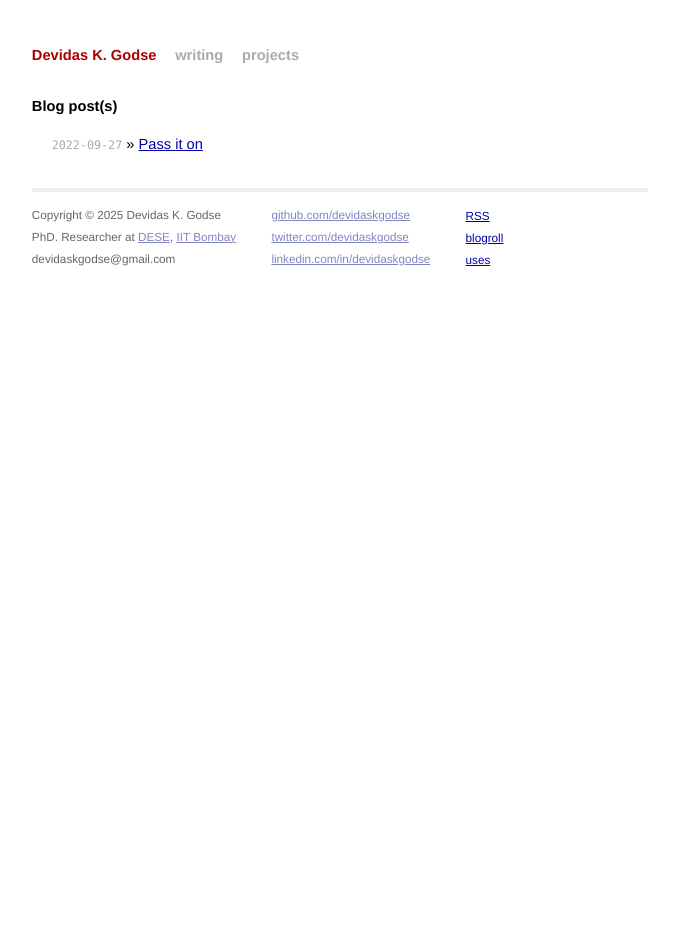
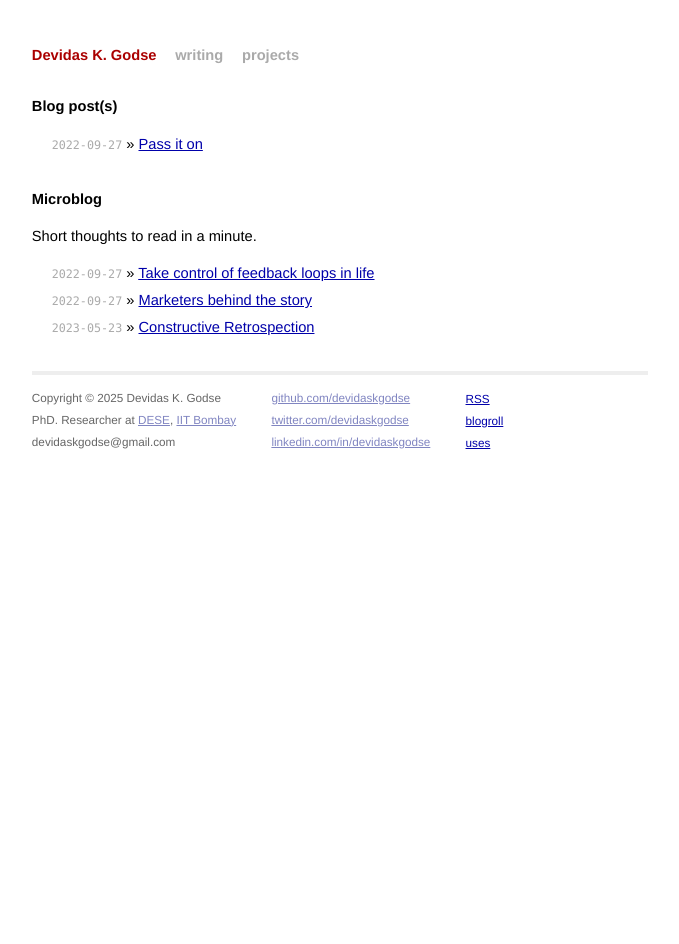
Before and after one commit to devidaskgodse/devidaskgodse.github.io, a Jekyll site: the page built from writing.md, in a window 1280 px wide. Shown: the whole page, without its empty margins (300-979 px from the left). Built offline with Jekyll 4.4.1, drawn with Linux system fonts in a browser that asks for light colours.

Commit message:
microjournal collection for short thoughts

```diff
--- a/_config.yml
+++ b/_config.yml
@@ -31,6 +31,9 @@ github_username:  jekyll
 
 # Build settings
 theme: minima
+collections:
+  micro:
+    output: true
 plugins:
   - jekyll-feed
 
--- /dev/null
+++ b/_micro/feedback_loops.md
@@ -0,0 +1,11 @@
+---
+layout: posts
+title: Take control of feedback loops in life
+date: 2022-09-27 07:27:00 +0530
+city: Mumbai, India
+---
+
+|  | **what I don't do** | **what I do**|
+|-|-|-|
+| **what works** | Incorporate or automate | keep repeating |
+| **what doesn't work** | keep avoiding | eliminate this |
--- /dev/null
+++ b/_micro/marketers.md
@@ -0,0 +1,13 @@
+---
+layout: posts
+title: Marketers behind the story
+date: 2022-09-27 07:27:00 +0530
+city: Mumbai, India
+---
+
+> To realize that all your life- you know, all your love, all your hate, all your memory, all your pain- it was all the same thing. It was all a story. A story that you have about how the world operates. A story about reality. And like a lot of stories, there's **marketer** at the end of it!
+
+Inspired from:
+> To realize that all your life- you know, all your love, all your hate, all your memory, all your pain- it was all the same thing. It was all the same dream. A dream that you had inside a locked room. A dream about being a person. And like a lot of dreams there's a monster at the end of it.
+>
+> ~ _Rust Cohle_, [True Detective](https://www.imdb.com/title/tt2356777/)
--- a/writing.md
+++ b/writing.md
@@ -15,3 +15,18 @@ permalink: /writing/
     </li>
 {% endfor %}
 </ul>
+
+# Microblog
+Short thoughts to read in a minute.
+
+<ul class="posts">
+    {% for piece in site.micro %}
+    <li>
+        <span>{{ piece.date | date: "%Y-%m-%d" }}</span> &raquo;
+        <a
+            href="{{ piece.url }}"
+            >{{ piece.title }}</a
+        >
+    </li>
+    {% endfor %}
+</ul>
```
Also changed, not shown: _micro/retrospection.md (added, +13 -0 lines).
